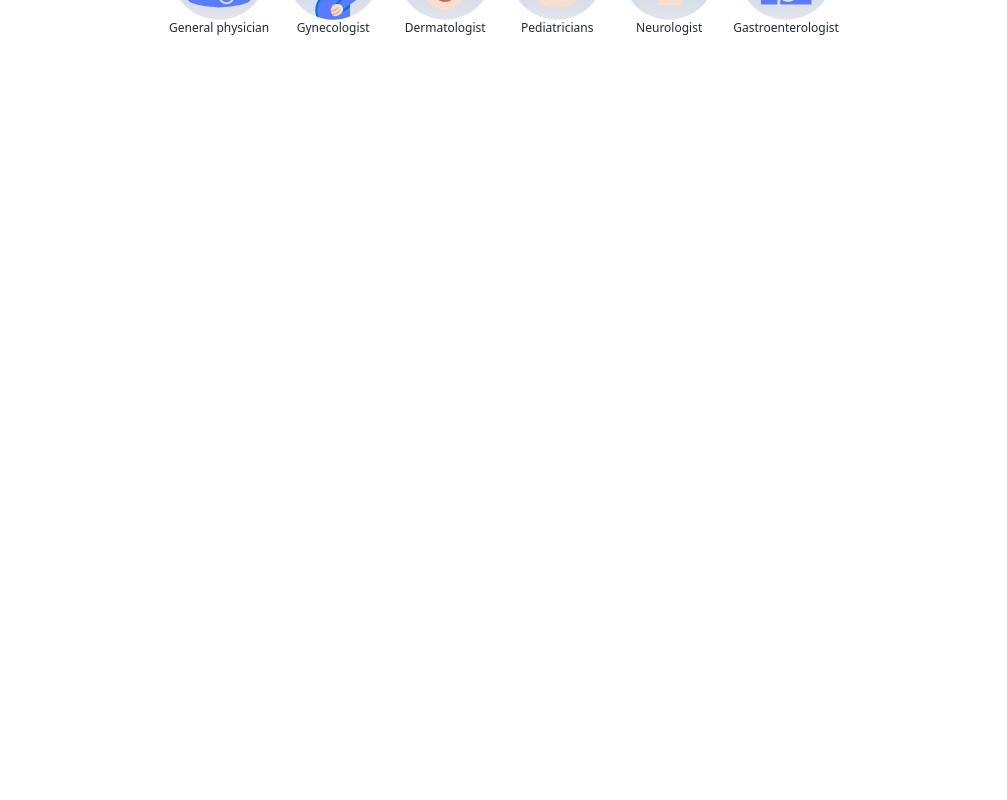
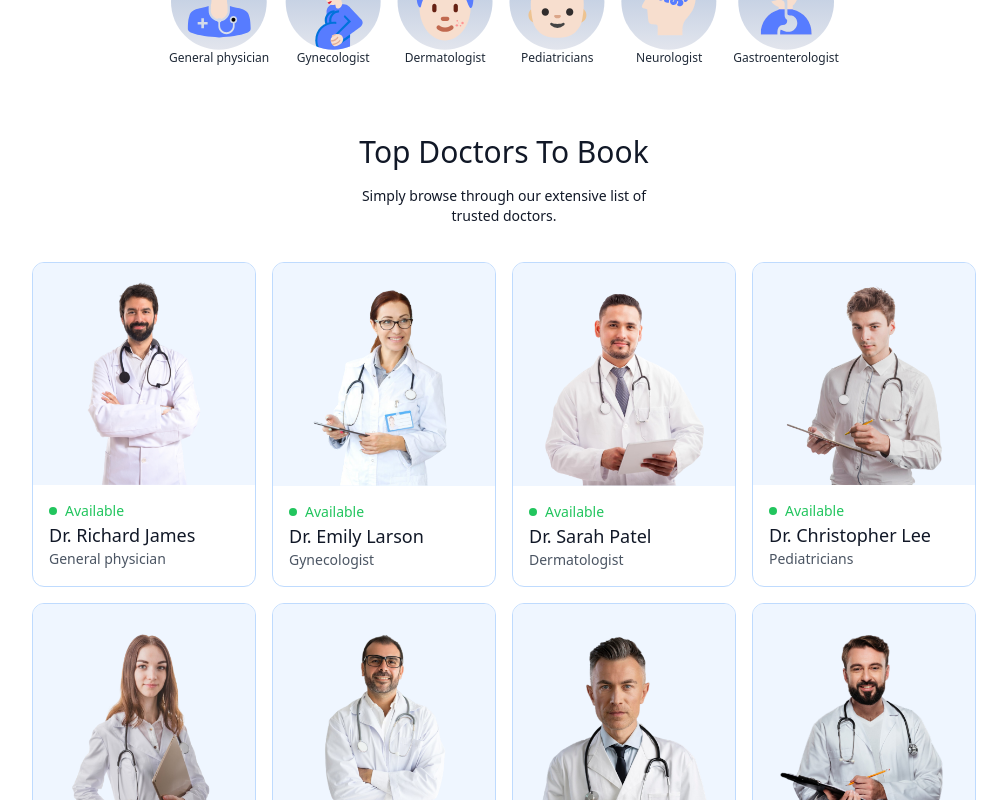
Before and after one commit to VincentMugondora/prescripto, a React app in the folder frontend/: page / in a window 1280 px wide. Shown: the part 920-1720 px from the top of the page, without its empty margins (136-1143 px from the left). Before the commit the page ends 960 px from the top, so only its background shows below. Built offline with nearby package versions, Linux system fonts and the light colour scheme; the HTML template or start-up script is replaced by a standard one.

Commit message:
"Updated App.jsx, SpecialityMenu.jsx, and Home.jsx components, and added grid template column configuration to tailwind.config.js"

```diff
--- a/frontend/src/App.jsx
+++ b/frontend/src/App.jsx
@@ -11,7 +11,7 @@
 
 const App = () => {
   return (
-    <div className="mx-4 *:sm:mx-[10%]">
+    <div className="mx-4 sm:mx-[10%]">
       <Navbar />
       <Routes>
         <Route path="/" element={<Home />} />
--- a/frontend/src/components/SpecialityMenu.jsx
+++ b/frontend/src/components/SpecialityMenu.jsx
@@ -3,7 +3,7 @@
 
 const SpecialityMenu = () => {
   return (
-    <div className="flex flex-col items-center gap-4 py-1 text-gray-800" id="speciality">
+    <div className="flex flex-col mt-[50px] items-center gap-4 py-1 text-gray-800" id="speciality">
       <h1 className="text-3xl font font-medium">Find By Speciality</h1>
       <p className="sm:w-1/3 text-center text-sm">
         Simply browse through our extensive list of trusted doctors, schedule
--- /dev/null
+++ b/frontend/src/components/TopDoctors.jsx
@@ -0,0 +1,34 @@
+import { useNavigate } from "react-router-dom";
+import { doctors } from "../assets/assets";
+
+const TopDoctors = () => {
+
+    const navigate = useNavigate
+
+  return (
+    <div className="flex flex-col items-center gap-4 my-16 text-gray-900 md:mx-10">
+      <h1 className="text-3xl font-medium">Top Doctors To Book</h1>
+      <p className="sm:w-1/3 text-center text-sm">
+        Simply browse through our extensive list of trusted doctors.
+      </p>
+      <div className="w-full grid grid-cols-auto gap-4 pt-5 px-3 sm:px-0">
+        {doctors.slice(0, 10).map((item, index) => (
+          <div onClick={()=>(`/appointment/${item._id}`)} className="border border-blue-200 rounded-xl overflow-hidden cursor-pointer hover:translate-y-[-10px] transition-all duration-500" key={index}>
+            <img className="bg-blue-50" src={item.image} alt={item.name} />
+            <div className="p-4">
+              <div className="flex items-center gap-2 text-sm text-center text-green-500">
+                <p className="w-2 h-2 bg-green-500 rounded-full"></p>
+                <p>Available</p>
+              </div>
+              <p className="text-gray-900 text-lg font-medium">{item.name}</p>
+              <p className="text-gray-600 text-sm">{item.speciality}</p>
+            </div>
+          </div>
+        ))}
+      </div>
+      <button className="bg-blue-50 text-gray-600 px-12 py-3 rounded-full mt-10">More </button>
+    </div>
+  );
+};
+
+export default TopDoctors;
--- a/frontend/src/pages/Home.jsx
+++ b/frontend/src/pages/Home.jsx
@@ -1,5 +1,6 @@
 import Header from "../components/Header";
 import SpecialityMenu from "../components/SpecialityMenu";
+import TopDoctors from "../components/TopDoctors";
 
 
 const Home = () => {
@@ -7,6 +8,7 @@
     <div>
       <Header />
       <SpecialityMenu />
+      <TopDoctors />
     </div>
   );
 }
--- a/frontend/tailwind.config.js
+++ b/frontend/tailwind.config.js
@@ -6,6 +6,9 @@
       colors: {
         primary: "#5f6FFF",
       },
+      gridTemplateColumns:{
+        'auto': "repeat(auto-fill, minmax(200px, 1fr))",
+      }
     },
   },
   plugins: [],
```
